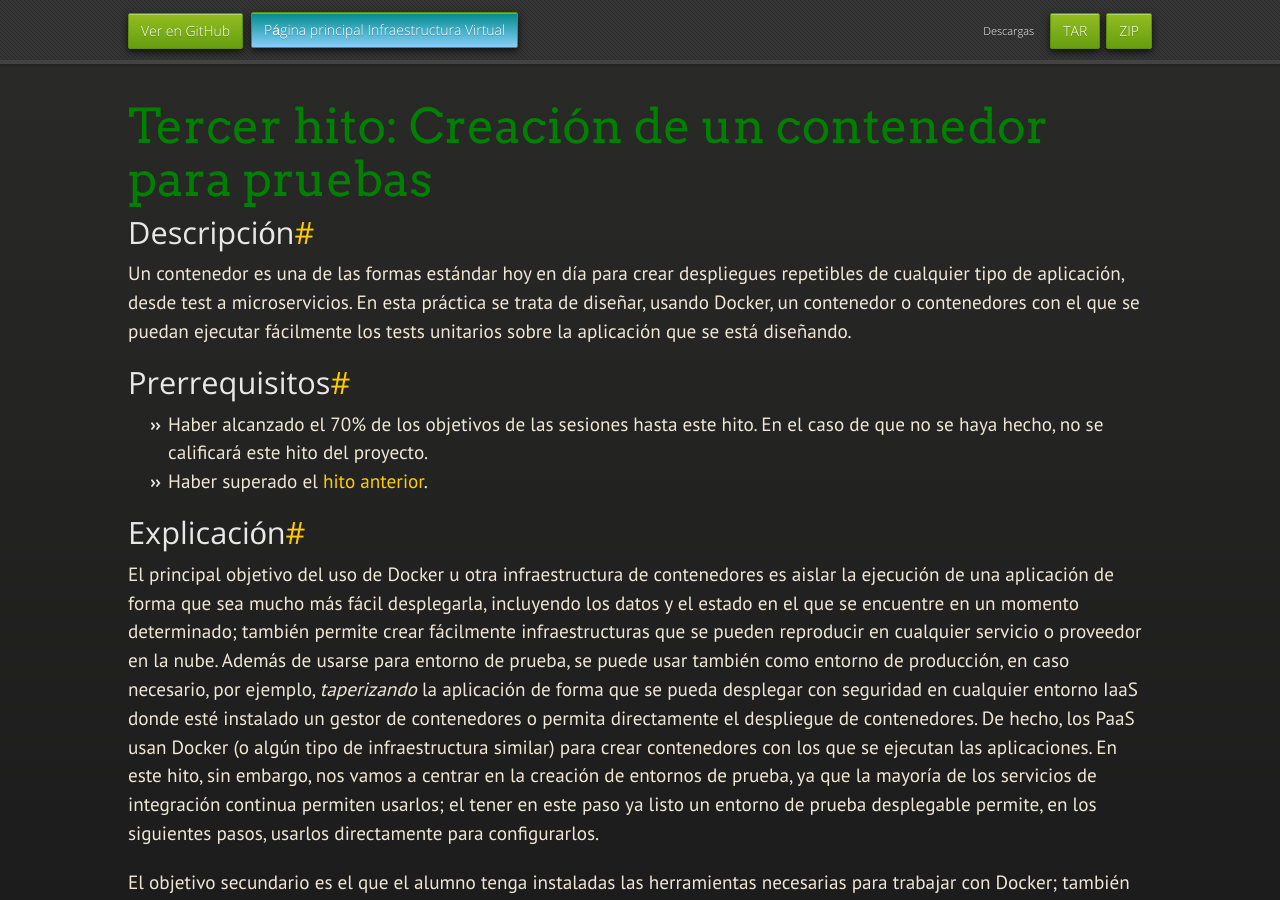
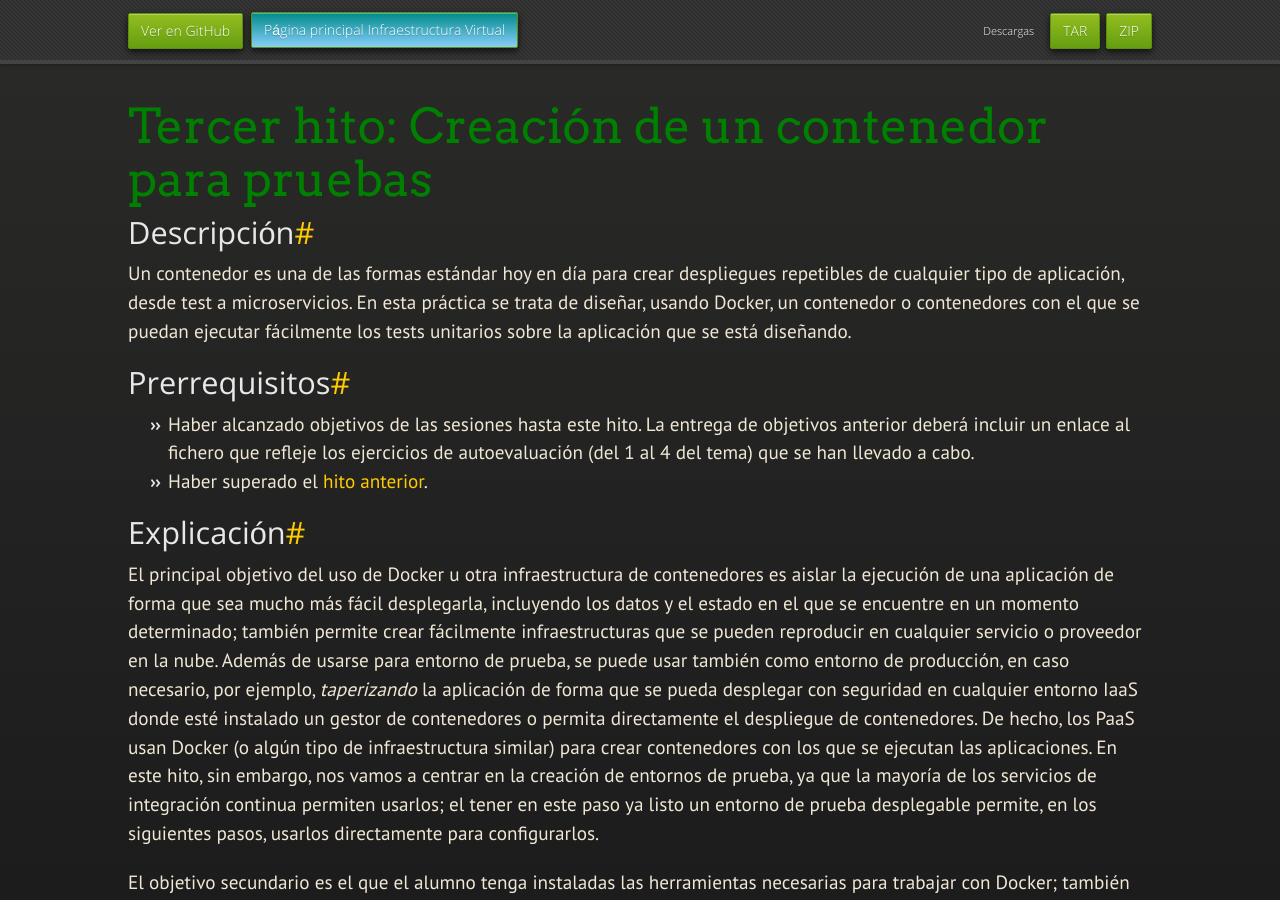
Before and after one commit to JJ/IV, a Jekyll site: the page built from documentos/proyecto/3.Docker.md, in a window 1280 px wide and 900 px high. Built offline with Jekyll 4.4.1, drawn with Linux system fonts in a browser that asks for light colours; nearby versions of some CDN libraries; some web fonts are replaced; our own code applies the rules of GitHub Pages for plain Markdown files.

Commit message:
Sync documentos/proyecto/3.Docker.md de master a gh-pages

```diff
--- a/documentos/proyecto/3.Docker.md
+++ b/documentos/proyecto/3.Docker.md
@@ -16,8 +16,10 @@ unitarios sobre la aplicación que se está diseñando.
 
 ## Prerrequisitos
 
-* Haber alcanzado el 70% de los objetivos de las sesiones hasta este hito. En
-  el caso de que no se haya hecho, no se calificará este hito del proyecto.
+* Haber alcanzado objetivos de las sesiones hasta este hito. La
+  entrega de objetivos anterior deberá incluir un enlace al fichero
+  que refleje los ejercicios de autoevaluación (del 1 al 4 del tema)
+  que se han llevado a cabo.
 * Haber superado el [hito anterior](2.Tests).
 
 ## Explicación
```
